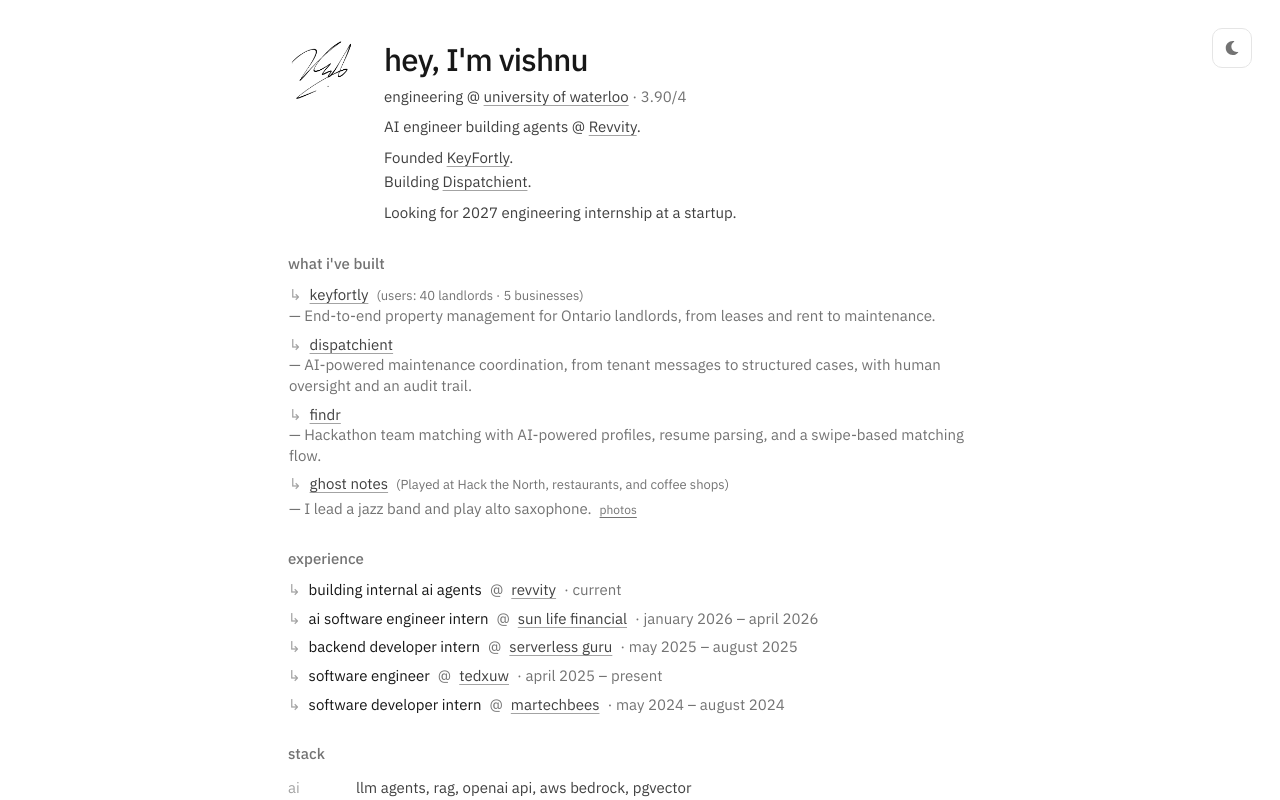
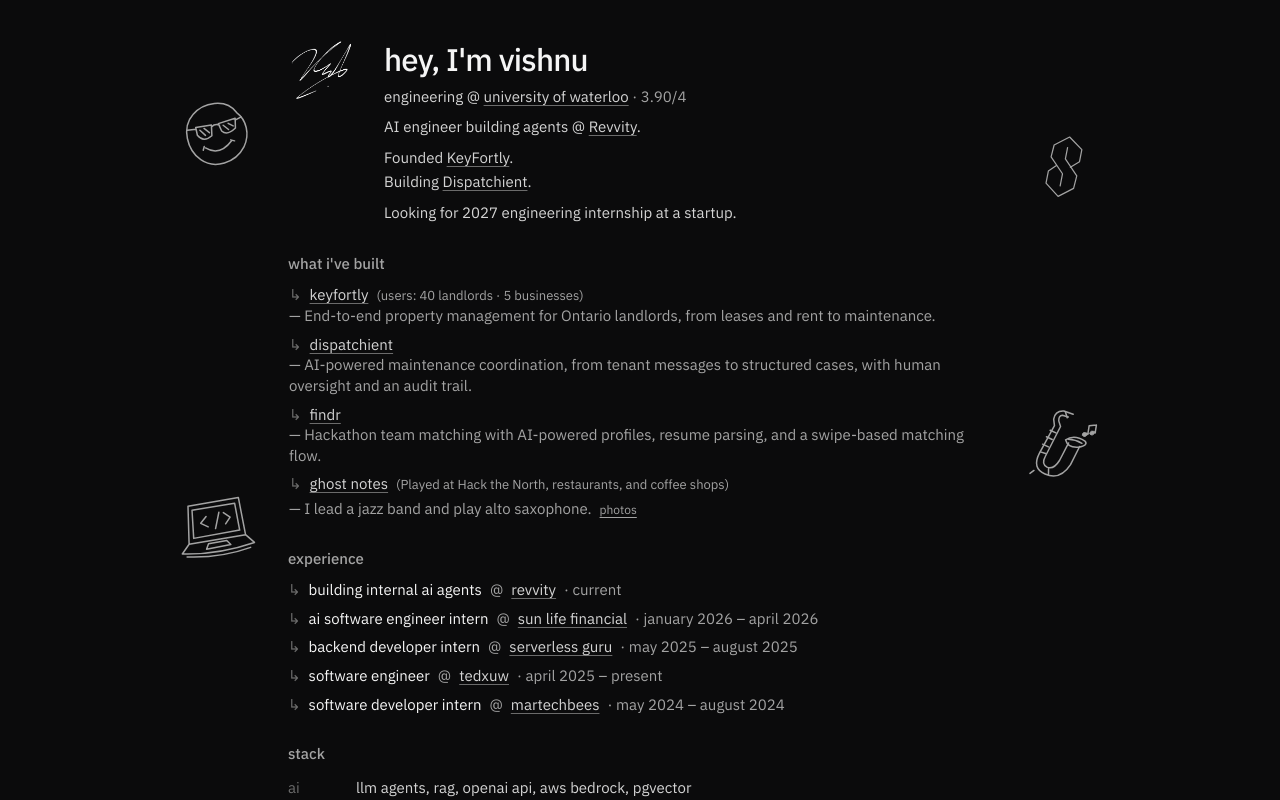
Before and after one commit to Vishnu123vis/VishnuSubramaniPortfolio, a Next.js app: page / in a window 1280 px wide. Shown: the top 800 px of the page. Built offline with nearby package versions, Linux system fonts and the light colour scheme.

Commit message:
Add personal margin doodles and make portfolio dark only

```diff
--- a/src/app/globals.css
+++ b/src/app/globals.css
@@ -1,18 +1,6 @@
 @import "tailwindcss";
 
-@custom-variant dark (&:where(.dark, .dark *));
-
 :root {
-  --bg: #ffffff;
-  --fg: #171717;
-  --body: #404040;
-  --muted: #737373;
-  --soft: #a3a3a3;
-  --line: #e5e5e5;
-  --line-soft: #efefef;
-}
-
-.dark {
   --bg: #0b0b0c;
   --fg: #f5f5f5;
   --body: #d4d4d4;
@@ -24,20 +12,13 @@
 
 @layer base {
   html {
-    color-scheme: light;
+    color-scheme: dark;
     scroll-behavior: smooth;
-  }
-
-  html.dark {
-    color-scheme: dark;
   }
 
   body {
     background-color: var(--bg);
     color: var(--fg);
-    transition:
-      background-color 0.25s ease,
-      color 0.25s ease;
     @apply antialiased;
   }
 
@@ -120,30 +101,6 @@
     outline-offset: 2px;
   }
 
-  .chip {
-    display: inline-flex;
-    align-items: center;
-    justify-content: center;
-    height: 40px;
-    width: 40px;
-    border: 1px solid var(--line);
-    background-color: var(--bg);
-    color: var(--muted);
-    border-radius: 10px;
-    transition:
-      color 0.2s ease,
-      background-color 0.2s ease,
-      border-color 0.2s ease;
-  }
-  .chip:hover {
-    color: var(--fg);
-    border-color: var(--fg);
-  }
-  .chip:focus-visible {
-    outline: 2px solid var(--fg);
-    outline-offset: 2px;
-  }
-
   .list-arrow > li {
     border-left: 1px solid transparent;
     padding-left: 0;
@@ -211,3 +168,34 @@
 @media (hover: hover) and (pointer: fine) { .music-toggle { position: absolute; width: 1px; height: 1px; overflow: hidden; clip-path: inset(50%); } .music-toggle:focus-visible { position: static; width: auto; height: auto; clip-path: none; } }
 @media (max-width: 640px) { .photo-strip a { height: 135px; } }
 @media (prefers-reduced-motion: reduce) { .music-gallery { transition: none; transform: none; } }
+
+/* A single set of sketches: a quiet strip on small screens, margin notes on wide ones. */
+.portfolio-doodles {
+  display: grid;
+  grid-template-columns: repeat(3, minmax(0, 1fr));
+  justify-items: center;
+  gap: 0.25rem 1rem;
+  color: var(--muted);
+  pointer-events: none;
+  user-select: none;
+}
+.portfolio-doodle { width: 3.5rem; height: 3.5rem; }
+.doodle-smile { transform: rotate(-12deg); }
+.doodle-sax { transform: rotate(9deg); }
+.doodle-notes { transform: rotate(-8deg); }
+.doodle-laptop { transform: rotate(-7deg); }
+.doodle-rocket { transform: rotate(8deg); }
+.doodle-cool-s { transform: rotate(11deg); }
+@media (min-width: 40em) {
+  .portfolio-doodles { grid-template-columns: repeat(6, minmax(0, 1fr)); }
+}
+@media (min-width: 68.75em) {
+  .portfolio-doodles { position: absolute; inset: 0; display: block; }
+  .portfolio-doodle { position: absolute; width: 5.5rem; height: 5.5rem; }
+  .doodle-smile { left: -7.25rem; top: 5%; }
+  .doodle-sax { right: -7.25rem; top: 36%; }
+  .doodle-notes { left: -6.5rem; top: 78%; width: 4.5rem; height: 4.5rem; }
+  .doodle-laptop { left: -7.25rem; top: 44%; }
+  .doodle-rocket { right: -7rem; top: 77%; width: 5rem; height: 5rem; }
+  .doodle-cool-s { right: -6.75rem; top: 9%; width: 4.5rem; height: 4.5rem; }
+}
--- a/src/app/layout.tsx
+++ b/src/app/layout.tsx
@@ -33,8 +33,6 @@
   },
 };
 
-const themeInit = `(function(){try{var t=localStorage.getItem('theme');if(t==='light'){return;}document.documentElement.classList.add('dark');}catch(e){document.documentElement.classList.add('dark');}})();`;
-
 export default function RootLayout({
   children,
 }: Readonly<{
@@ -42,9 +40,6 @@
 }>) {
   return (
     <html lang="en" className={`${ibm.variable} scroll-smooth`}>
-      <head>
-        <script dangerouslySetInnerHTML={{ __html: themeInit }} />
-      </head>
       <body className={`${ibm.className} min-h-screen`}>
         {children}
       </body>
--- a/src/app/page.tsx
+++ b/src/app/page.tsx
@@ -2,7 +2,7 @@
 import Image from "next/image";
 import GhostNotes from "@/components/GhostNotes";
 import SocialLinks from "@/components/SocialLinks";
-import ThemeToggle from "@/components/ThemeToggle";
+import PortfolioDoodles from "@/components/PortfolioDoodles";
 import { education } from "@/data/education";
 import { experiences } from "@/data/experience";
 import { personalInfo } from "@/data/links";
@@ -36,18 +36,14 @@
 export default function Home() {
   return (
     <div className="min-h-svh px-6 py-7 sm:px-10 sm:py-9 lg:py-10">
-      <div className="fixed right-5 top-5 z-40 sm:right-7 sm:top-7">
-        <ThemeToggle />
-      </div>
-
-      <main className="mx-auto flex w-full max-w-[44rem] flex-col gap-5 sm:gap-6 lg:gap-7">
+      <main className="relative mx-auto flex w-full max-w-[44rem] flex-col gap-5 sm:gap-6 lg:gap-7">
         <header className="flex items-start gap-5 sm:gap-7">
           <Image
             src="/signature.png"
             alt=""
             width={1024}
             height={903}
-            className="h-auto w-[3.25rem] shrink-0 object-contain object-left dark:invert sm:w-[3.75rem] lg:w-[4.25rem]"
+            className="h-auto w-[3.25rem] shrink-0 invert object-contain object-left sm:w-[3.75rem] lg:w-[4.25rem]"
             priority
           />
           <div className="min-w-0 flex-1 space-y-1.5">
@@ -156,6 +152,8 @@
           </dl>
         </section>
 
+        <PortfolioDoodles />
+
         <footer className="border-line-soft -mt-2 flex flex-col gap-3 border-t pt-3 sm:-mt-3 sm:flex-row sm:items-center sm:justify-between sm:gap-6 sm:pt-3.5">
           <p className="text-body text-[13.5px] leading-relaxed sm:text-[14px]">
             <a
--- /dev/null
+++ b/src/components/PortfolioDoodles.tsx
@@ -0,0 +1,54 @@
+import type { ReactNode } from "react";
+
+function Doodle({ name, children }: { name: string; children: ReactNode }) {
+  return (
+    <svg
+      className={`portfolio-doodle doodle-${name}`}
+      viewBox="0 0 100 100"
+      fill="none"
+      stroke="currentColor"
+      strokeWidth="1.7"
+      strokeLinecap="round"
+      strokeLinejoin="round"
+      aria-hidden="true"
+      focusable="false"
+    >
+      {children}
+    </svg>
+  );
+}
+
+/** One set of little margin drawings; intentionally loose, like pen on paper. */
+export default function PortfolioDoodles() {
+  return (
+    <div className="portfolio-doodles" aria-hidden="true">
+      <Doodle name="smile">
+        <path d="M78 31C69 12 43 12 29 23C13 35 14 61 27 75C40 89 65 87 78 71C88 58 87 41 78 31Z" />
+        <path d="M19 39L29 40M29 38L47 39L45 51Q34 57 29 47ZM55 39L75 37L73 48Q62 55 57 48ZM47 41Q51 38 56 41M75 39L82 37" />
+        <path d="M33 42L38 49M38 41L43 47M60 42L65 48M66 41L71 45M35 63Q49 76 66 61M34 61L32 65M65 60L69 62" />
+      </Doodle>
+      <Doodle name="sax">
+        <path d="M55 15L44 13Q34 14 34 24L36 31L24 65Q18 83 34 87Q52 92 61 72L68 50M50 19L43 18Q39 19 40 25L43 31L31 68Q28 76 35 79Q43 81 48 69L55 48" />
+        <path d="M51 45Q60 37 73 43Q78 47 67 51Q55 54 51 45ZM54 44Q62 43 70 46M46 14L49 20M32 37L39 39M29 45L36 47M26 54L33 56M25 63L31 64M37 80L38 87" />
+        <path d="M21 85L17 89M75 25L75 35M75 25L83 23M83 23L83 32" />
+        <path d="M75 34Q68 32 69 37Q73 40 75 34ZM83 31Q77 29 77 34Q81 37 83 31Z" fill="currentColor" strokeWidth="1" />
+      </Doodle>
+      <Doodle name="notes">
+        <path d="M32 68L29 26L73 16L76 57M30 34L74 24" />
+        <path d="M32 65C27 59 12 64 13 72C15 80 34 75 32 65ZM76 54C70 49 56 54 57 62C59 70 78 64 76 54Z" fill="currentColor" strokeWidth="1.2" />
+        <path d="M46 77Q51 72 55 76M48 84L57 81M84 15L88 10" />
+      </Doodle>
+      <Doodle name="laptop">
+        <path d="M21 25L79 22L82 65L17 68ZM25 30L74 28L76 59L23 62ZM17 68L8 78Q48 84 91 75L82 65M39 70L60 69L64 74L36 76Z" />
+        <path d="M40 39L33 46L41 51M60 37L67 43L61 50M55 36L49 54M13 82Q51 88 86 80" />
+      </Doodle>
+      <Doodle name="rocket">
+        <path d="M34 59Q40 27 77 14Q86 48 57 71ZM34 59L23 62L18 76L38 70M57 71L55 83L41 89L42 73M36 66L49 77M58 24L75 41" />
+        <path d="M62 39C54 35 49 43 53 49C58 56 68 46 62 39ZM28 76Q17 78 16 91Q29 88 32 80M12 63L8 65M84 57L89 60" />
+      </Doodle>
+      <Doodle name="cool-s">
+        <path d="M31 24L50 9L70 23L70 40L59 50M31 24L30 41L50 61L50 78M50 24L50 40L70 60L69 78L50 93L30 78L30 61L40 51" />
+      </Doodle>
+    </div>
+  );
+}
--- a/src/components/ThemeToggle.tsx
+++ /dev/null
@@ -1,46 +0,0 @@
-"use client";
-
-import { useEffect, useState } from "react";
-import { FaMoon, FaSun } from "react-icons/fa";
-
-export default function ThemeToggle() {
-  const [mounted, setMounted] = useState(false);
-  const [isDark, setIsDark] = useState(false);
-
-  useEffect(() => {
-    setIsDark(document.documentElement.classList.contains("dark"));
-    setMounted(true);
-  }, []);
-
-  function toggle() {
-    const root = document.documentElement;
-    const next = !root.classList.contains("dark");
-    root.classList.toggle("dark", next);
-    try {
-      localStorage.setItem("theme", next ? "dark" : "light");
-    } catch {
-      /* ignore storage errors (private mode, etc.) */
-    }
-    setIsDark(next);
-  }
-
-  return (
-    <button
-      type="button"
-      onClick={toggle}
-      aria-label={isDark ? "Switch to light mode" : "Switch to dark mode"}
-      title={isDark ? "Switch to light mode" : "Switch to dark mode"}
-      className="chip"
-    >
-      {mounted ? (
-        isDark ? (
-          <FaSun className="h-3.5 w-3.5" aria-hidden />
-        ) : (
-          <FaMoon className="h-3.5 w-3.5" aria-hidden />
-        )
-      ) : (
-        <span className="block h-3.5 w-3.5" aria-hidden />
-      )}
-    </button>
-  );
-}
```
Also changed, not shown: 1 other file (tests, documents, lock files or other folders).
